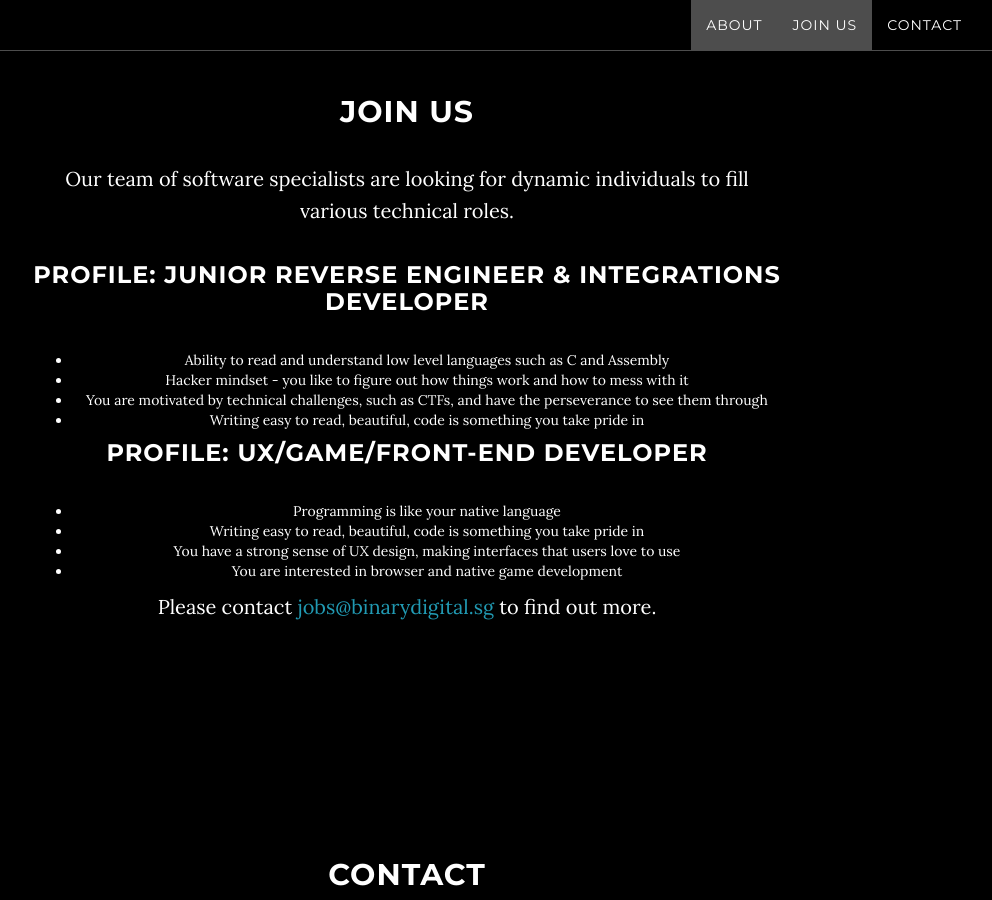
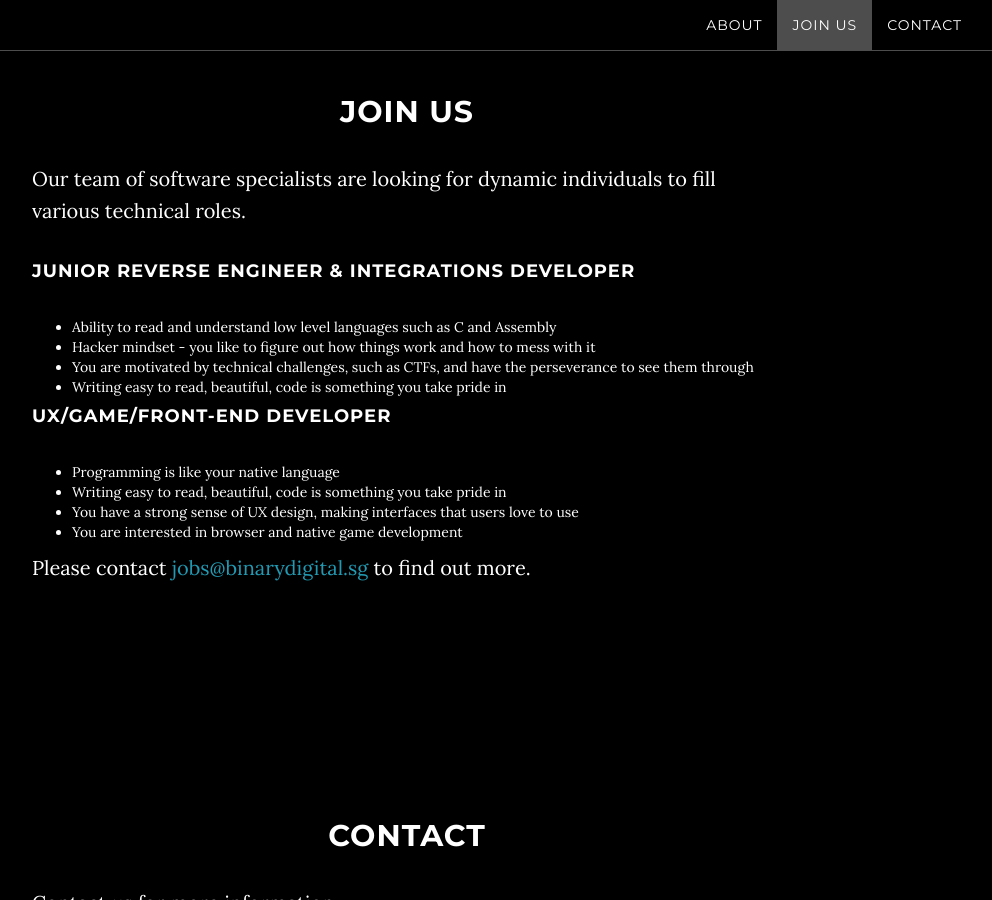
Before and after one commit to Binary-Digital/binary-digital.github.io, a Jekyll site: the page built from index.html, in a window 1280 px wide and 900 px high, scrolled down 1875 px. Shown: the whole window, without its empty margins (233-1225 px from the left). Built offline with Jekyll 4.4.1, drawn with Linux system fonts in a browser that asks for light colours.

Commit message:
formatting

```diff
--- a/_includes/about.html
+++ b/_includes/about.html
@@ -1,8 +1,8 @@
     <!-- About Section -->
-    <section id="about" class="container content-section text-center">
+    <section id="about" class="container content-section text-left">
         <div class="row">
             <div class="col-lg-8 col-lg-offset-2">
-                <h2>About Binary Digital</h2>
+                <h2 class="text-center">About Binary Digital</h2>
                 <p>Binary Digital is a software solutions company based in Singapore with an international team of specialists from North America, Oceania, Asia and Europe.</p>
                 <p>Previous projects involve training software involving Artificial Intelligence (AI), reverse engineering software and inter-software compatibility.</p>
                 <img src="/assets/images/map.png">
--- a/_includes/contact.html
+++ b/_includes/contact.html
@@ -1,8 +1,8 @@
     <!-- Contact Section -->
-    <section id="contact" class="container content-section text-center">
+    <section id="contact" class="container content-section text-left">
         <div class="row">
             <div class="col-lg-8 col-lg-offset-2">
-                <h2>Contact</h2>
+                <h2 class="text-center">Contact</h2>
                 <p>Contact us for more information</p>
                 <p><a href="mailto:{{ site.email }}">{{ site.email }}</a>
                 </p>
--- a/_includes/join-us.html
+++ b/_includes/join-us.html
@@ -1,11 +1,11 @@
     <!-- About Section -->
-    <section id="join-us" class="container content-section text-center">
+    <section id="join-us" class="container content-section text-left">
         <div class="row">
             <div class="col-lg-8 col-lg-offset-2">
-                <h2>Join Us</h2>
+                <h2 class="text-center">Join Us</h2>
                 <p>Our team of software specialists are looking for dynamic individuals to fill various technical roles.</p>
 
-                <h3>Profile: Junior reverse engineer & integrations developer</h3>
+                <h4>Junior reverse engineer & integrations developer</h4>
                 <ul>
                     <li>Ability to read and understand low level languages such as C and Assembly</li>
                     <li>Hacker mindset - you like to figure out how things work and how to mess with it</li>
@@ -14,7 +14,7 @@
                 </ul>
 
 
-                <h3>Profile: UX/Game/Front-end developer</h3>
+                <h4>UX/Game/Front-end developer</h4>
                 <ul>
                     <li>Programming is like your native language</li>
                     <li>Writing easy to read, beautiful, code is something you take pride in</li>
--- a/_includes/nav.html
+++ b/_includes/nav.html
@@ -18,7 +18,7 @@
                         <a class="page-scroll" href="#about">About</a>
                     </li>
                     <li>
-                        <a class="page-scroll" href="#about">Join us</a>
+                        <a class="page-scroll" href="#join-us">Join us</a>
                     </li>
                     <li>
                         <a class="page-scroll" href="#contact">Contact</a>
```
